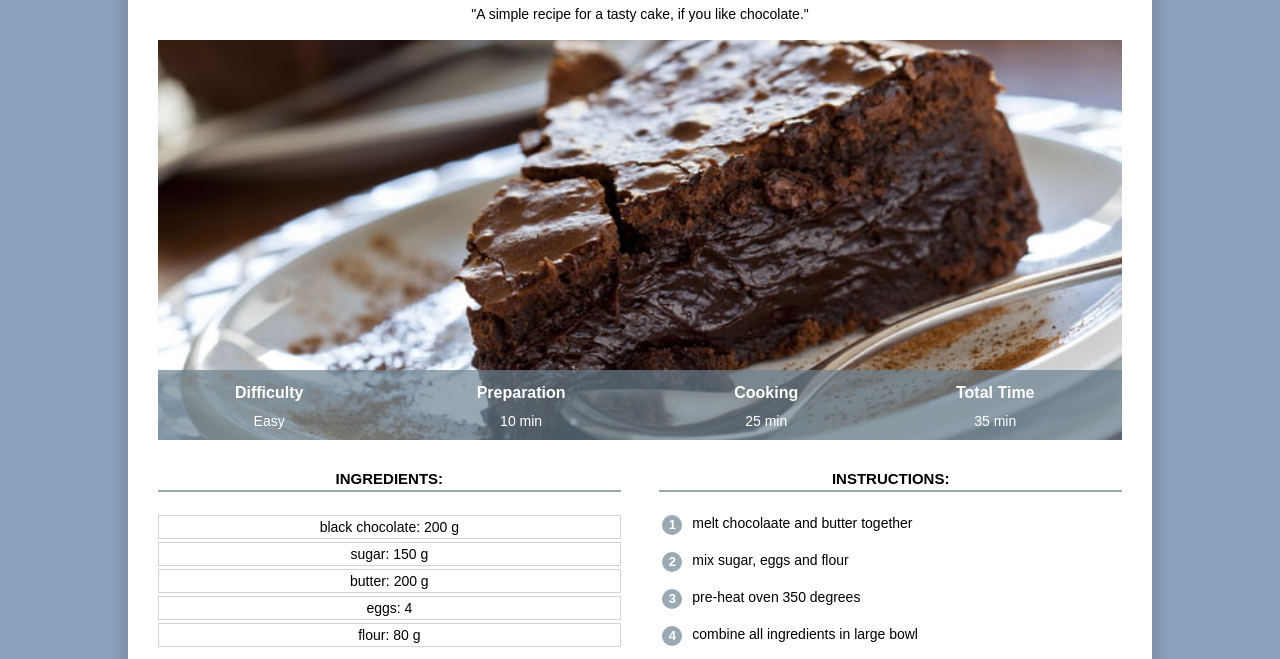
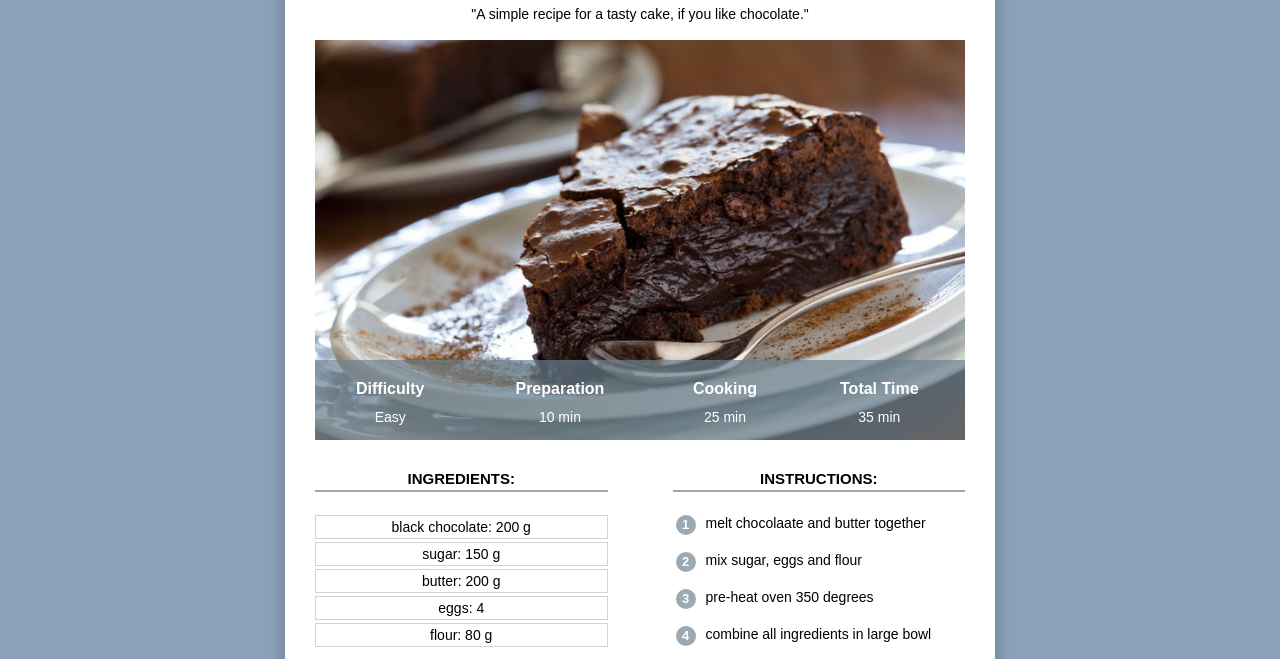
Before and after one commit to labrenoir/recipe_site, a plain HTML site: page chocolate_cake_recipe.html in a window 1280 px wide. Shown: the part 130-789 px from the top of the page. Drawn offline with Linux system fonts and the light colour scheme.

Commit message:
Add files via upload

```diff
--- a/recipe.css
+++ b/recipe.css
@@ -10,9 +10,10 @@ body {
 
 div.content {
     background-color: white;
-    margin: 0px 10% 100px 10%;
-    padding: 30px;
+    margin: 40px 8px 80px 8px;
+    padding: 0px 8px 30px 8px;
     box-shadow: 0px 0px 8px 8px rgba(0, 0, 0, 0.1);
+    overflow: visible;
 
 }
 
@@ -93,7 +94,8 @@ img.info {
 }
 
 div.col {
-    width: 48%;
+    width: 100%;
+    /* width: 48%; */
     margin-top: 10px;
 }
 
@@ -110,7 +112,7 @@ div.col1 {
 }
 
 div.col2 {
-    float: right;
+    /* float: right; */
 }
 
 div.ingredients p {
@@ -146,3 +148,46 @@ table.instructions td {
 table.instructions tr {
     height: 35px;
 }
+
+/* Desktop style */
+
+@media only screen and (min-width: 768px) {
+    div.content {
+        margin: 0px 10% 100px 10%;
+        padding: 30px;
+        min-width: 350px;
+        max-width: 650px;
+    }
+
+    table.info {
+        height: 80px;
+    }
+    /* table info */
+    table.info td {
+        font-size: 14px;
+    }
+
+    table.info th {
+        font-size: 16px;
+    }
+
+    div.col {
+        width: 45%;
+    }
+
+    div.col1 {
+        margin-right: 10%;
+    }
+
+    div.col2 {
+        float: right;
+    }
+}
+/* very large screen */
+@media only screen and (min-width: 900px) {
+    div.content {
+        margin-left: auto;
+        margin-right: auto;
+        width: 650px;
+    }
+}
```
